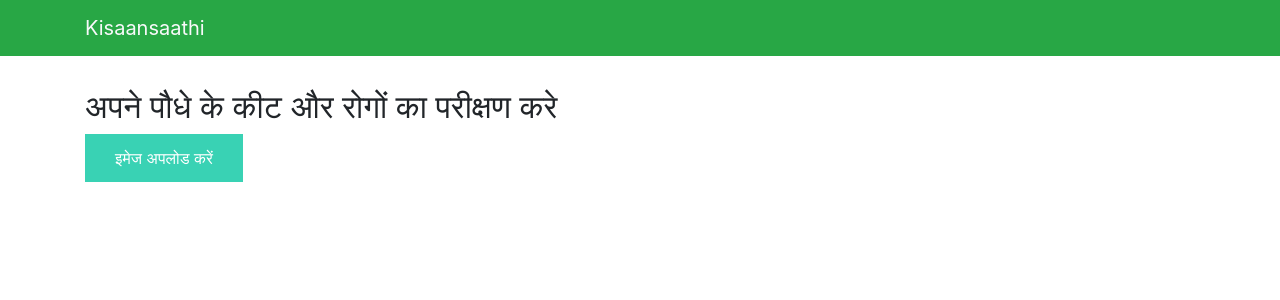
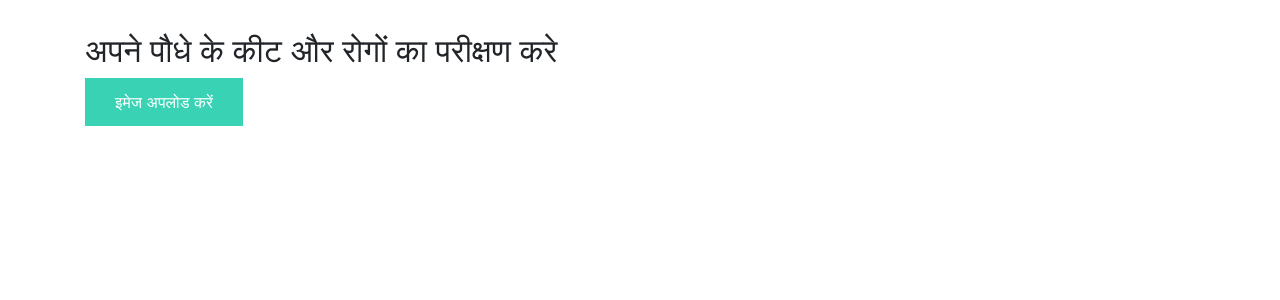
Before and after one commit to kisaansaathi/kisaansaathi-prediction, a Flask app: page / in a window 1280 px wide. Shown: the top 300 px of the page. Run offline with Flask 2, Linux system fonts and the light colour scheme; some libraries are stand-ins or nearby versions.

Commit message:
Update base.html

```diff
--- a/templates/base.html
+++ b/templates/base.html
@@ -13,11 +13,11 @@
 </head>
 
 <body>
-    <nav class="navbar navbar-success bg-success">
+<!--     <nav class="navbar navbar-success bg-success">
         <div class="container">
             <a class="navbar-brand text-light" href="#">Kisaansaathi</a>
         </div>
-    </nav>
+    </nav> -->
     <div class="container">
         <div id="content" style="margin-top:2em">{% block content %}{% endblock %}</div>
     </div>
```
